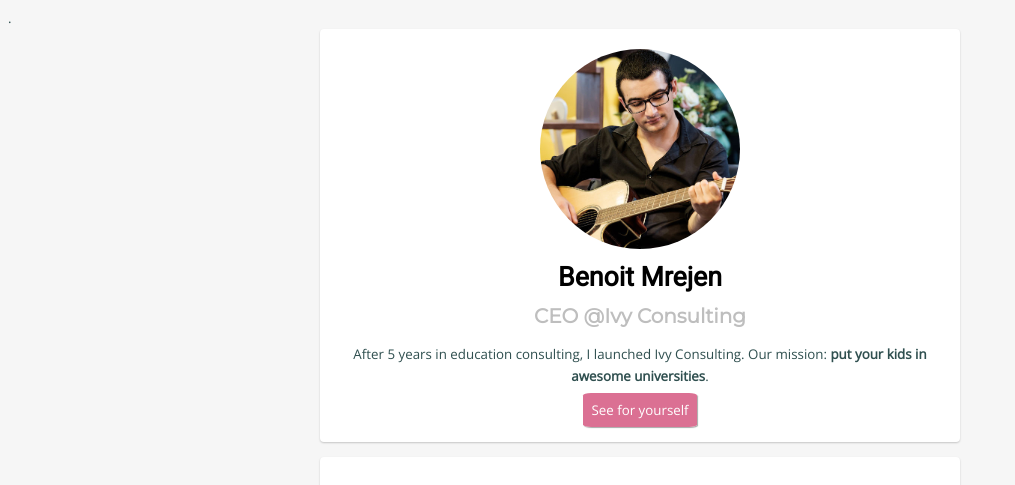
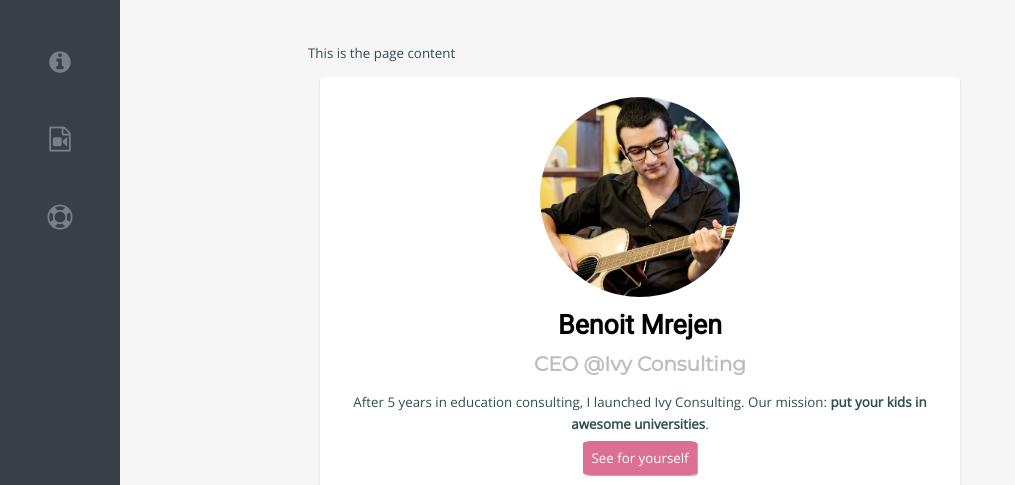
Before and after one commit to yadoyadoya/profile, a plain HTML site: page index.html in a window 1280 px wide. Shown: the top 485 px of the page, without its empty margins (0-1015 px from the left). Drawn offline with nearby package versions, Linux system fonts and the light colour scheme.

Commit message:
Added a fixed sidebar

```diff
--- a/index.html
+++ b/index.html
@@ -9,8 +9,35 @@
   </head>
 
   <body>
-    <div class="card text-center">
-      <img class="avatar" src="images/benoit.jpg" alt="Benoit Mrejen">
+    <div id="sidebar">
+      <ul>
+        <li>
+          <a href="#summary">
+            <i class="fa fa-info-circle" aria-hidden="true">
+            </i>
+          </a>
+        </li>
+        <li>
+          <a href="#favorite-movies">
+            <i class="fa fa-file-video-o" aria-hidden="true">
+            </i>
+          </a>
+        </li>
+        <li>
+          <a href="#help">
+            <i class="fa fa-life-ring" aria-hidden="true">
+            </i>
+          </a>
+        </li>
+      </ul>
+
+
+    </div>
+    <div id="page-content">
+      <p>This is the page content</p>
+    </div>
+    <div class="card text-center" id="summary">
+      <img class="avatar" src="images/benoit.jpg" alt="Benoit">
       <h1>Benoit Mrejen</h1>
       <h2>CEO @Ivy Consulting</h2>
 
@@ -39,7 +66,7 @@
         </li>
       </ul>
     </div>
-    <div class="card">
+    <div class="card" id="favorite-movies">
       <h2 class="text-center">My Favorite movies</h2>
 
       <table>
@@ -74,7 +101,7 @@
         </tbody>
       </table>
     </div>
-    <div class="card text-center">
+    <div class="card text-center" id="footer">
 
       <h2>About this page</h2>
       This page has been coded during the <a href="https://lewagon.org/program" target="_blank">FullStack program @LeWagon</a>. That was probably the best experience of my entire life.
--- a/style.css
+++ b/style.css
@@ -91,6 +91,37 @@ td, th {
   padding-left: 0px;
 }
 
+#sidebar {
+  background-color: #384047;
+  position: fixed;
+  left: 0px;
+  top: 0px;
+  bottom: 0px;
+  width: 120px;
+  text-align: center;
+}
+
+#sidebar a {
+  text-decoration: none;
+  font-size: 25px;
+  color: #788188;
+}
+
+#sidebar ul {
+  list-style: none;
+  padding-left: 0px;
+}
+
+#sidebar li {
+  margin-top: 50px;
+  margin-bottom: 50px;
+}
+
+#page-content {
+  margin-left: 300px;
+}
+
+
 @media (max-width: 960px) {
   /* For a screen < 960px, this CSS will be read */
   .container {
```
